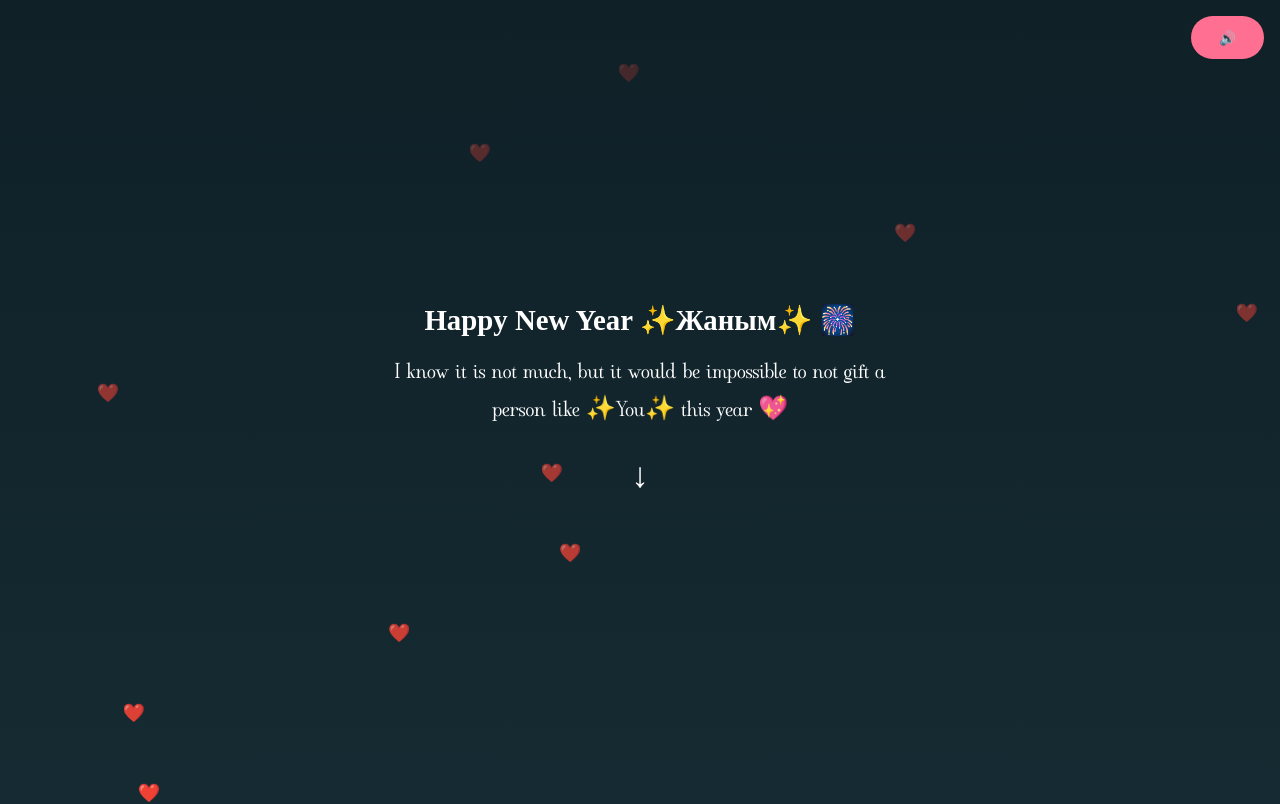
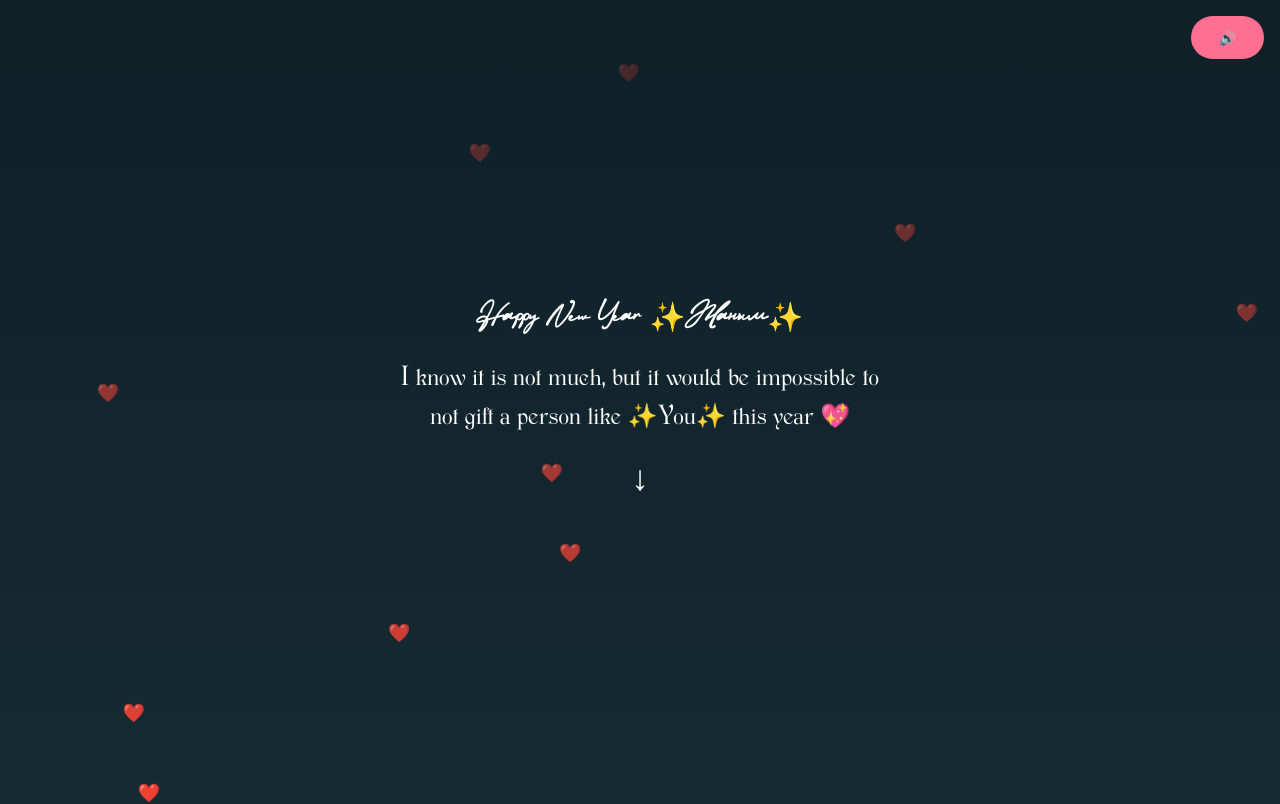
Before and after one commit to St4m/new-year-letter, a plain HTML site: page index.html in a window 1280 px wide. Shown: the top 804 px of the page. Drawn offline with Linux system fonts and the light colour scheme; a web font is replaced by a local one.

Commit message:
Update font families and styles in index.html

```diff
--- a/index.html
+++ b/index.html
@@ -38,23 +38,23 @@
     }
 
     @font-face {
-  font-family: mr_HamiltoneG;
-  src: url('mr_HamiltoneG Rus Regular.otf');
+  font-family: Betmo Regular Cyr;
+  src: url('Betmo Regular Cyr.otf');
 }
 @font-face {
-  font-family: Champagne Royale;
-  src: url('Champagne Royale.ttf');
+  font-family: Loreley Antiqua;
+  src: url('Loreley Antiqua.ttf');
 }
 
 
     h1 {
-      font-family: mr_HamiltoneG  ;
-      font-size: clamp(1.5rem, 4vw, 1.8rem);
+      font-family: Betmo Regular Cyr  ;
+      font-size: clamp(1.7rem, 4vw, 1.8rem);
       margin-bottom: 16px;
     }
 
     p {
-      font-family: Champagne Royale;
+      font-family: Loreley Antiqua;
       font-size: clamp(1.5rem, 3.5vw, 1.1rem);
       line-height: 1.6;
       margin-bottom: 20px;
@@ -63,7 +63,7 @@
     @media screen and (max-width: 900px) {
   /* CSS styles to apply when the condition is TRUE */
   h1 {
-      font-size: clamp(1.9rem, 4vw, 1.8rem);
+      font-size: clamp(2.2rem, 4vw, 1.8rem);
     }
   p {
       font-size: clamp(1.8rem, 3.5vw, 1.1rem);
@@ -153,7 +153,7 @@
   <!-- Screen 1 -->
   <section>
     <div class="container">
-      <h1>Happy New Year ✨Жаным✨ 🎆</h1>
+      <h1>Happy New Year ✨Жаным✨</h1>
       <p>
         I know it is not much, but it would be impossible to not gift a person like ✨You✨ this year 💖
       </p>
```
